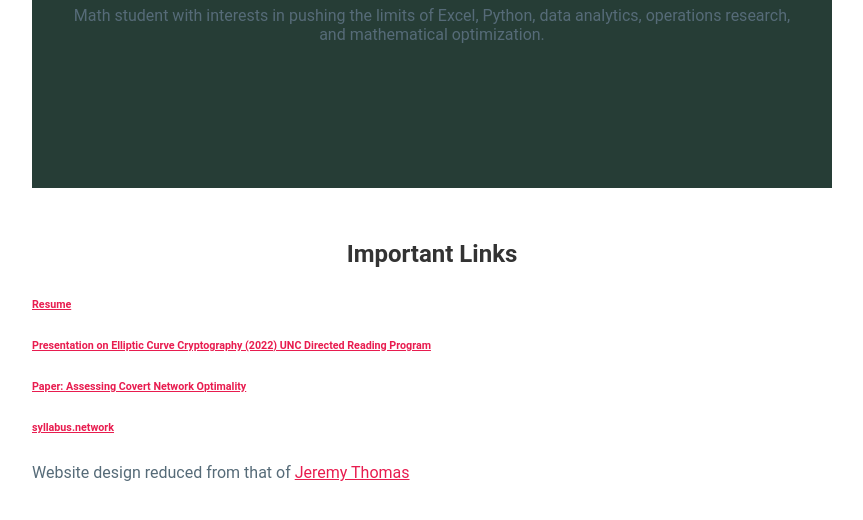
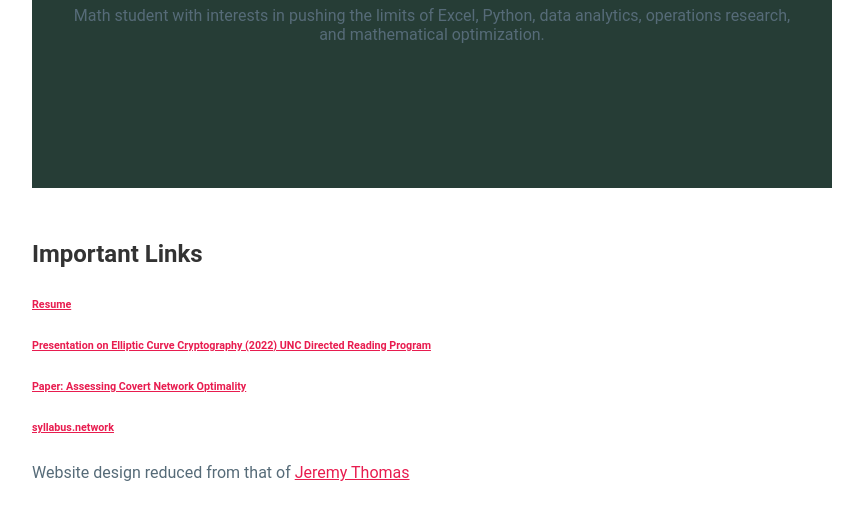
Before and after one commit to ndainoo/nathan, a plain HTML site: page index.html in a window 1280 px wide. Shown: the part 288-808 px from the top of the page, without its empty margins (208-1071 px from the left). Drawn offline with Linux system fonts and the light colour scheme.

Commit message:
Update index.html

```diff
--- a/index.html
+++ b/index.html
@@ -20,8 +20,8 @@
 
 
       <section id="content">
-        <center>
-        <h2>Important Links</h2>
+
+        <h2 id='centerthis'>Important Links</h2>
         </center>
         <h6><a href="Resume_Daino.pdf">Resume</a></h6>
         <h6><a href="/Elliptic_Curve_Diffie_Hellman_Key_Exchange.pdf">Presentation on Elliptic Curve Cryptography (2022) UNC Directed Reading Program</a></h6>
```
